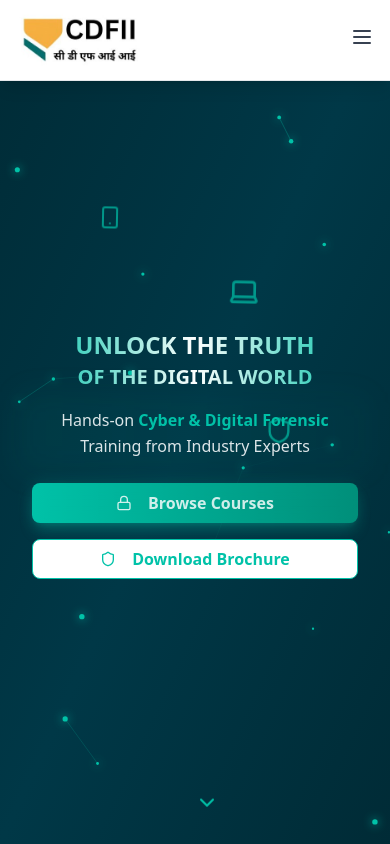
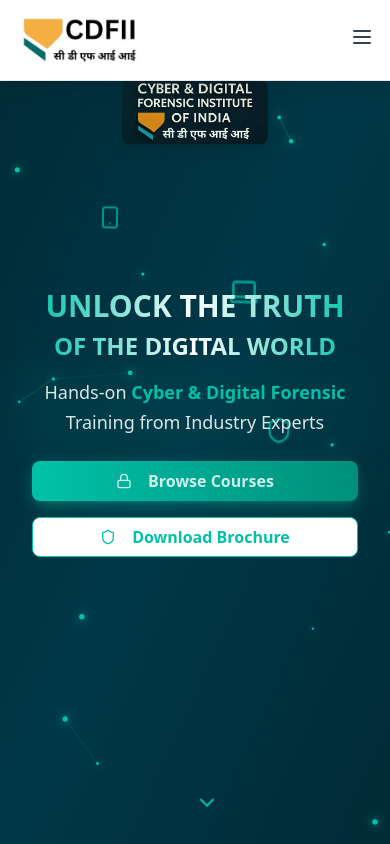
Before and after one commit to Mehul-Rathva/cyber-forge-institute-web, a React (Vite) app: page / in a window 390 px wide. Shown: the top 844 px of the page. Built offline with nearby package versions, Linux system fonts and the light colour scheme.

Commit message:
Reverted to commit 6d079295700d455aa919884a4051be3dc7be7c05

```diff
--- a/src/components/HeroSection.tsx
+++ b/src/components/HeroSection.tsx
@@ -61,29 +61,29 @@ const HeroSection = () => {
         </div>
       </div>
 
-      {/* CDFII Logo - Improved responsive positioning and sizing */}
-      <div className="absolute top-4 sm:top-8 md:top-16 lg:top-20 left-1/2 transform -translate-x-1/2 z-20">
+      {/* CDFII Logo - Responsive positioning and sizing */}
+      <div className="absolute top-20 sm:top-24 lg:top-28 left-1/2 transform -translate-x-1/2 z-20">
         <div className="relative">
           <img
             src="/lovable-uploads/15ea19b8-68ce-4c20-955d-e09b133de5fd.png"
             alt="CDFII Logo"
-            className="h-12 sm:h-14 md:h-16 lg:h-18 xl:h-20 w-auto shadow-lg rounded-lg max-w-[200px] sm:max-w-none"
+            className="h-16 sm:h-18 lg:h-20 w-auto shadow-lg rounded-lg"
           />
           <div className="absolute inset-0 bg-gradient-to-r from-[#00c2a8]/20 to-[#00c2a8]/10 rounded-lg animate-pulse"></div>
         </div>
       </div>
 
-      {/* Hero Content - Adjusted top margin to account for logo */}
-      <div className={`relative z-20 text-center px-4 sm:px-6 lg:px-8 max-w-6xl mx-auto transition-all duration-1000 transform mt-16 sm:mt-20 md:mt-24 lg:mt-28 ${
+      {/* Hero Content - Responsive typography and spacing */}
+      <div className={`relative z-20 text-center px-4 sm:px-6 lg:px-8 max-w-6xl mx-auto transition-all duration-1000 transform ${
         isVisible ? 'translate-y-0 opacity-100' : 'translate-y-10 opacity-0'
       }`}>
-        <h1 className="text-2xl sm:text-3xl md:text-4xl lg:text-5xl xl:text-6xl font-bold mb-4 sm:mb-6 bg-gradient-to-r from-[#00c2a8] via-white to-[#00c2a8] bg-clip-text text-transparent animate-fade-in leading-tight">
+        <h1 className="text-3xl sm:text-4xl md:text-5xl lg:text-6xl xl:text-7xl font-bold mb-4 sm:mb-6 bg-gradient-to-r from-[#00c2a8] via-white to-[#00c2a8] bg-clip-text text-transparent animate-fade-in leading-tight">
           UNLOCK THE TRUTH
           <br />
-          <span className="text-xl sm:text-2xl md:text-3xl lg:text-4xl xl:text-5xl">OF THE DIGITAL WORLD</span>
+          <span className="text-2xl sm:text-3xl md:text-4xl lg:text-5xl">OF THE DIGITAL WORLD</span>
         </h1>
         <div className="relative mb-6 sm:mb-8">
-          <p className="text-base sm:text-lg md:text-xl lg:text-2xl text-gray-200 max-w-4xl mx-auto leading-relaxed px-2">
+          <p className="text-lg sm:text-xl md:text-2xl text-gray-200 max-w-4xl mx-auto leading-relaxed px-2">
             Hands-on <span className="text-[#00c2a8] font-semibold">Cyber & Digital Forensic</span> Training from Industry Experts
           </p>
           <div className="absolute -inset-4 bg-gradient-to-r from-[#00c2a8]/10 to-[#00c2a8]/5 blur-lg rounded-lg animate-pulse"></div>
```
